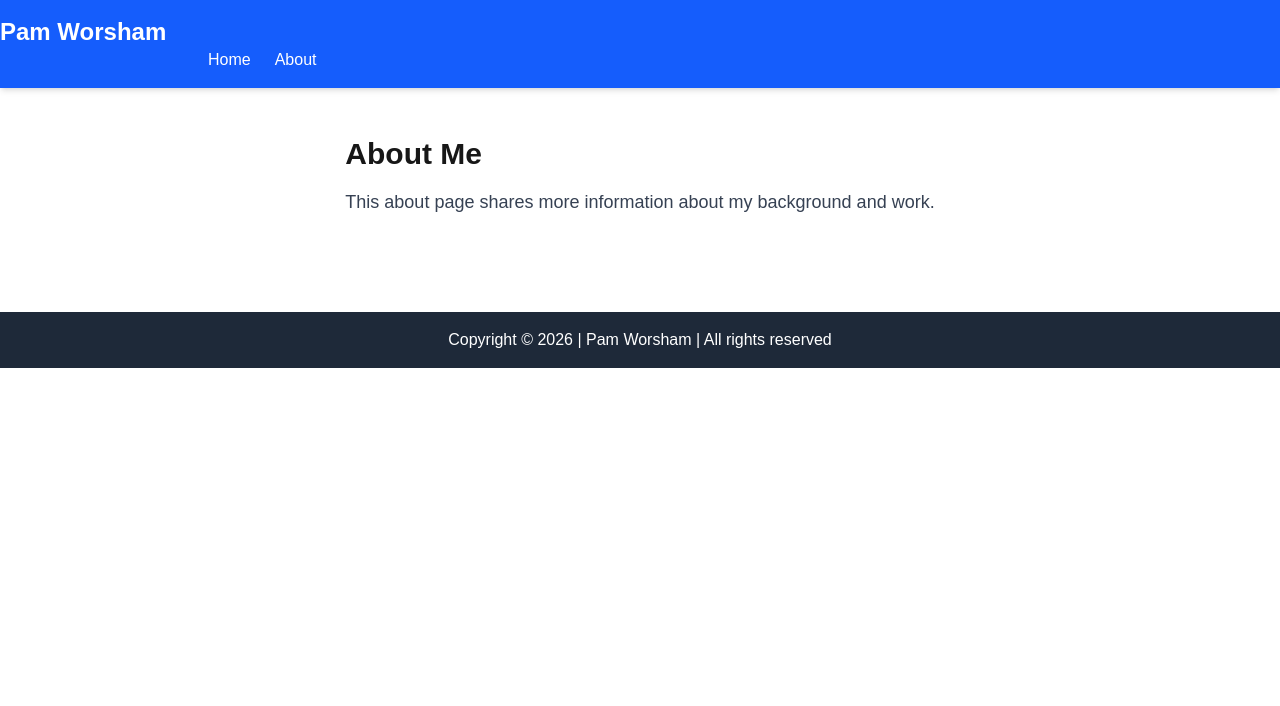
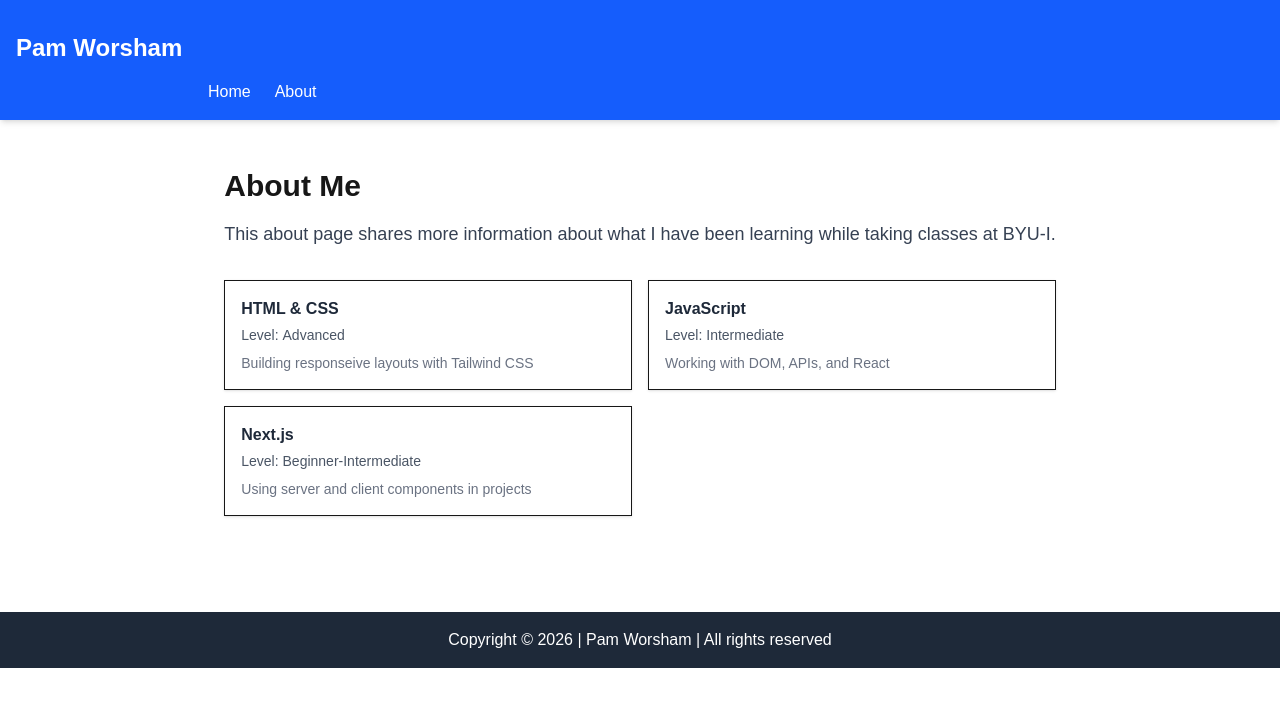
Before and after one commit to pjworsham/wdd430-portfolio, a Next.js app: page /about in a window 1280 px wide. Shown: the top 706 px of the page. Built offline with nearby package versions, Linux system fonts and the light colour scheme.

Commit message:
Add SkillCard component and enhance About page with skills display

```diff
--- a/app/about/page.tsx
+++ b/app/about/page.tsx
@@ -1,10 +1,28 @@
+import SkillCard from "@/components/SkillCard";
 export default function About() {
   return (
     <main className="max-w-4xl mx-auto px-4 py-12">
       <h2 className="text-3xl font-bold mb-4">About Me</h2>
       <p className="text-lg text-gray-700">
-        This about page shares more information about my background and work.
+        This about page shares more information about what I have been learning while taking classes at BYU-I.
       </p>
+      <div className="grid gap-4 md:grid-cols-2 mt-8">
+        <SkillCard
+          title="HTML & CSS"
+          level="Advanced"
+          description="Building responseive layouts with Tailwind CSS"
+        />
+        <SkillCard
+          title="JavaScript"
+          level="Intermediate"
+          description="Working with DOM, APIs, and React"
+          />
+        <SkillCard
+          title="Next.js"
+          level="Beginner-Intermediate"
+          description="Using server and client components in projects"
+        />
+      </div>
     </main>
   );
 }
--- a/components/Header.tsx
+++ b/components/Header.tsx
@@ -3,7 +3,7 @@ import Link from 'next/link';
 export default function Header() {
   return (
     <header className="bg-blue-600 text-white py-4 shadow-md">
-      <div id="header-title" className="text-2xl font-bold">Pam Worsham</div>
+      <div id="header-title" className="text-2xl font-bold m-4">Pam Worsham</div>
       <nav className="max-w-4xl mx-auto px-4 flex justify-between items-center">
         <ul className="flex gap-6">
           <li><Link href="/">Home</Link></li>
--- /dev/null
+++ b/components/SkillCard.tsx
@@ -0,0 +1,25 @@
+interface SkillCardProps {
+    title: string;
+    level: string;
+    description?: string;
+}
+
+export default function SkillCard({
+    title,
+    level,
+    description,
+}: SkillCardProps) {
+    return (
+        <div className="border rounded-1g p-4 shadow-sm bg-white hover:shadow-md transition">
+            <h3 className="text-1g font-semibold text-gray-800">{title}</h3>
+
+            <p className="text-sm text-gray-600 mt-1">
+                Level: <span className="font-medium">{level}</span>
+            </p>
+
+            {description && (
+                <p className="text-sm text-gray-500 mt-2">{description}</p>
+            )}
+        </div>
+    );
+}
```
